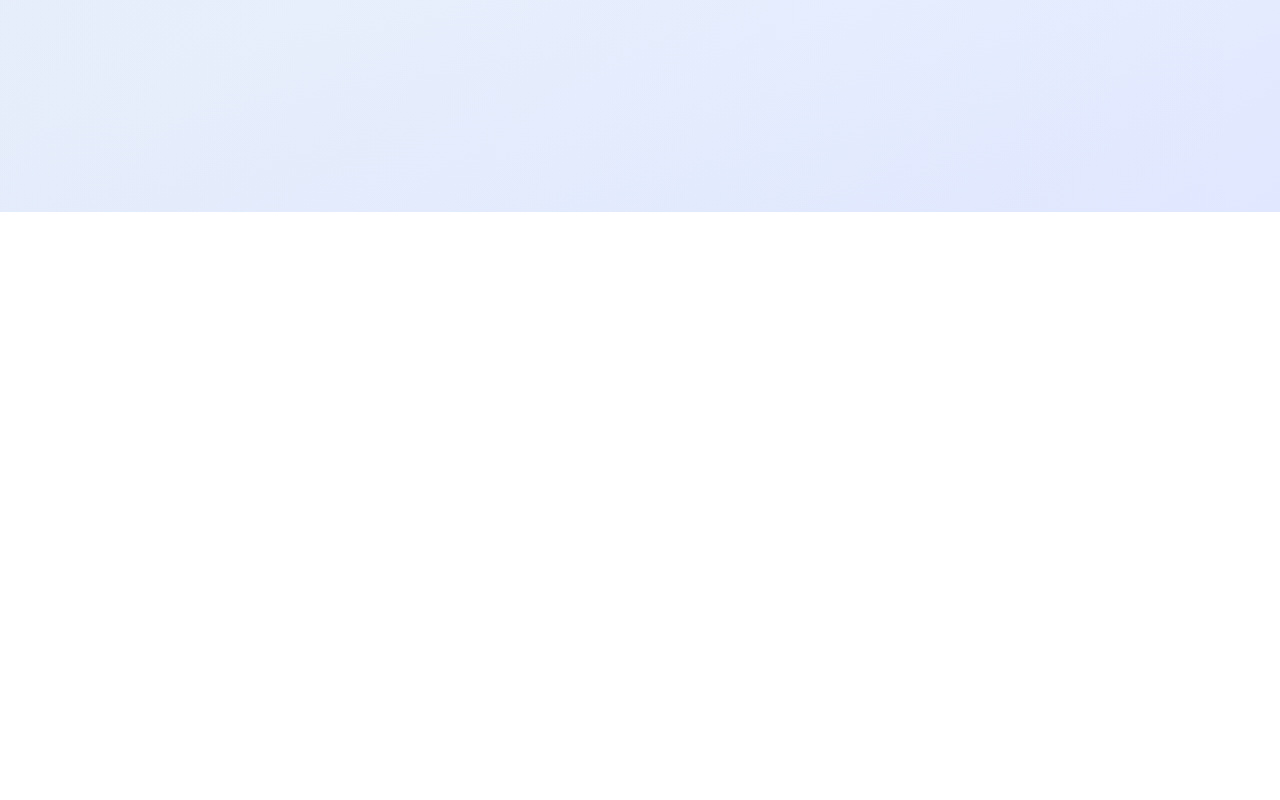
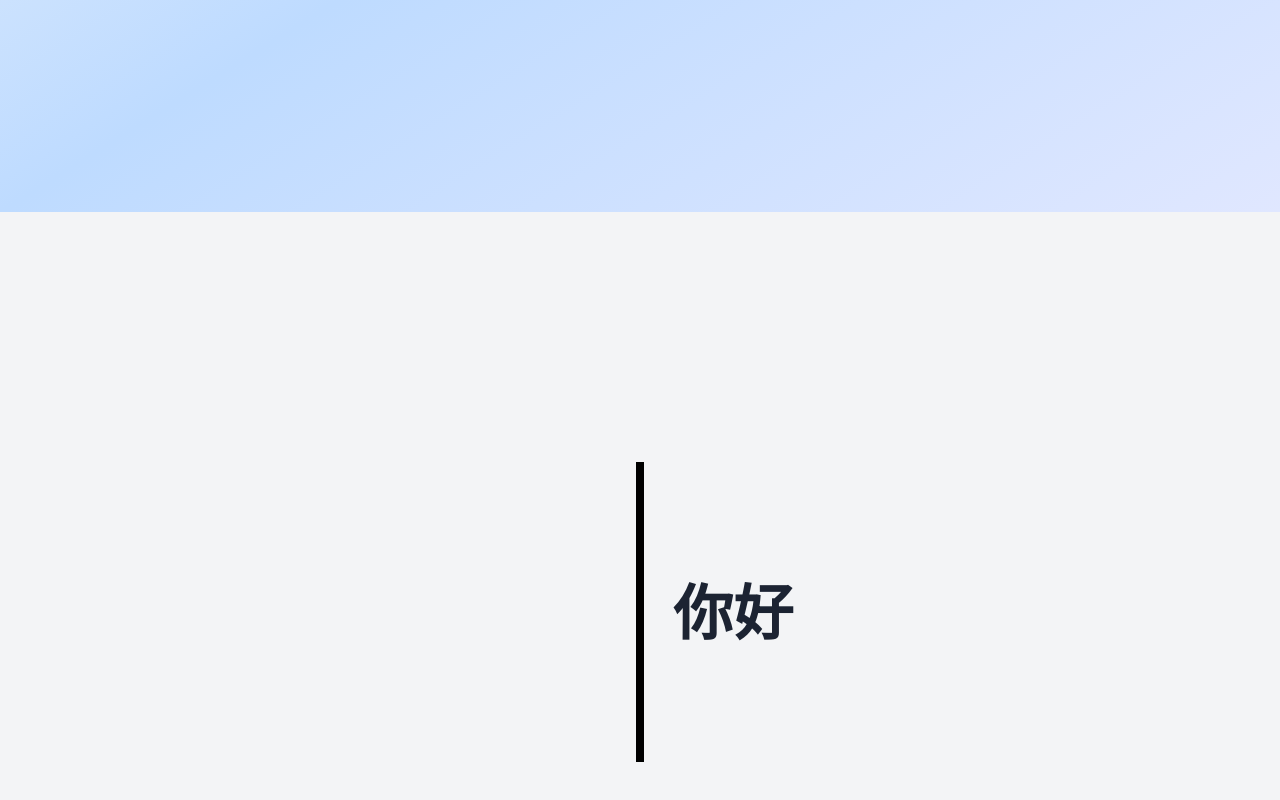
Before and after one commit to SevenThanh/IntelliSpeech, a React (Vite) app: page / in a window 1280 px wide. Shown: the part 588-1388 px from the top of the page. Before the commit the page ends 800 px from the top, so only its background shows below. Built offline with nearby package versions, Linux system fonts and the light colour scheme.

Commit message:
added new ui component

```diff
--- a/package.json
+++ b/package.json
@@ -13,6 +13,8 @@
     "autoprefixer": "^10.4.21",
     "framer-motion": "^12.23.9",
     "gsap": "^3.13.0",
+    "lenis": "^1.3.8",
+    "ogl": "^1.0.11",
     "postcss": "^8.5.6",
     "react": "^19.1.0",
     "react-dom": "^19.1.0",
--- a/src/App.jsx
+++ b/src/App.jsx
@@ -1,6 +1,7 @@
 import { useState } from 'react'
 import './App.css'
 import LandingPage from './pages/LandingPage'
+
 
 function App() {
   return (
--- /dev/null
+++ b/src/components/hero/About.jsx
@@ -0,0 +1,12 @@
+import TranslationPortal from "../ui/TranslationPortal";
+
+
+const About = () => {
+    return (
+        <div className="">
+            <TranslationPortal/>
+        </div>
+    );
+}
+
+export default About;
--- a/src/components/hero/Hero.jsx
+++ b/src/components/hero/Hero.jsx
@@ -8,10 +8,7 @@ import TextType from '../ui/TextType';
 
 const Hero = () => {
   return (
-    <section className="relative min-h-screen bg-gradient-to-br from-slate-50 via-blue-50 to-indigo-100 overflow-hidden">
-      <div className="absolute inset-0 opacity-5">
-        <div className="absolute inset-0 bg-gradient-to-r from-blue-800 to-purple-1000" />
-      </div>
+    <section className="relative min-h-screen bg-gradient-to-br from-slate-100 via-blue-200 to-indigo-100 overflow-hidden">
 
       <Devices />
       <div className="relative z-10 flex flex-col items-center justify-center min-h-screen text-center px-4">
--- /dev/null
+++ b/src/components/ui/TranslationPortal.jsx
@@ -0,0 +1,114 @@
+import React, { useState, useEffect } from 'react';
+
+const TranslationPortal = () => {
+  const [currentIndex, setCurrentIndex] = useState(0);
+  const [showOriginal, setShowOriginal] = useState(true);
+  const [showTranslated, setShowTranslated] = useState(false);
+  const [animationPhase, setAnimationPhase] = useState('start');
+
+  const translations = [
+    { original: 'Hi', translated: 'Hola' },
+    { original: 'Hi', translated: 'Bonjour' },
+    { original: 'Hi', translated: '你好' },
+    { original: 'Hi', translated: 'こんにちは' },
+    { original: 'Hi', translated: 'Ciao' },
+    { original: 'Hi', translated: 'Hallo' },
+  ];
+
+  useEffect(() => {
+    const runAnimation = () => {
+      setShowOriginal(true);
+      setShowTranslated(false);
+      setAnimationPhase('sliding-to-portal');
+
+      setTimeout(() => {
+        setShowOriginal(false);
+        setShowTranslated(true);
+        setAnimationPhase('appearing-at-portal');
+      }, 1000);
+      setTimeout(() => {
+        setAnimationPhase('sliding-from-portal');
+      }, 1500);
+
+      setTimeout(() => {
+        setShowTranslated(false);
+        setAnimationPhase('pause');
+      }, 3000);
+
+
+      setTimeout(() => {
+        setCurrentIndex((prev) => (prev + 1) % translations.length);
+      }, 3500);
+    };
+
+    runAnimation();
+
+    const interval = setInterval(runAnimation, 4000);
+
+    return () => clearInterval(interval);
+  }, [translations.length]);
+
+  const currentTranslation = translations[currentIndex];
+
+  return (
+    <div className="flex items-center justify-center min-h-screen bg-gray-100">
+      <div className="relative w-[800px] h-[300px] flex items-center justify-center">
+        {/* Left side container */}
+        <div className="absolute left-0 w-1/2 h-full flex items-center">
+          {showOriginal && (
+            <div
+              className="text-6xl font-bold text-gray-900 ml-16"
+              style={{
+                animation: animationPhase === 'sliding-to-portal'
+                  ? 'slideToPortal 1s ease-in-out forwards'
+                  : 'none'
+              }}
+            >
+              {currentTranslation.original}
+            </div>
+          )}
+        </div>
+
+        <div className="absolute left-1/2 transform -translate-x-1/2 w-2 h-full bg-black z-10" />
+        <div className="absolute right-0 w-1/2 h-full flex items-center">
+          {showTranslated && (
+            <div
+              className="text-6xl font-bold text-gray-900 ml-4"
+              style={{
+                animation: animationPhase === 'sliding-from-portal'
+                  ? 'slideFromPortal 1.5s ease-in-out forwards'
+                  : 'none',
+                transform: animationPhase === 'appearing-at-portal' ? 'translateX(0)' : undefined
+              }}
+            >
+              {currentTranslation.translated}
+            </div>
+          )}
+        </div>
+
+        <style jsx>{`
+          @keyframes slideToPortal {
+            0% {
+              transform: translateX(0);
+            }
+            100% {
+              transform: translateX(280px);
+            }
+          }
+
+          @keyframes slideFromPortal {
+            0% {
+              transform: translateX(0);
+            }
+            100% {
+              transform: translateX(350px);
+              opacity: 0;
+            }
+          }
+        `}</style>
+      </div>
+    </div>
+  );
+};
+
+export default TranslationPortal;
--- a/src/pages/LandingPage.jsx
+++ b/src/pages/LandingPage.jsx
@@ -1,10 +1,12 @@
 import React from 'react';
 import Hero from '../components/hero/Hero';
+import About from '../components/hero/About'
 
 const LandingPage = () => {
   return (
-    <div className="overflow-x-hidden">
+    <div className="">
       <Hero />
+      <About/>
     </div>
   );
 };
```
Also changed, not shown: 1 other file (tests, documents, lock files or other folders).
